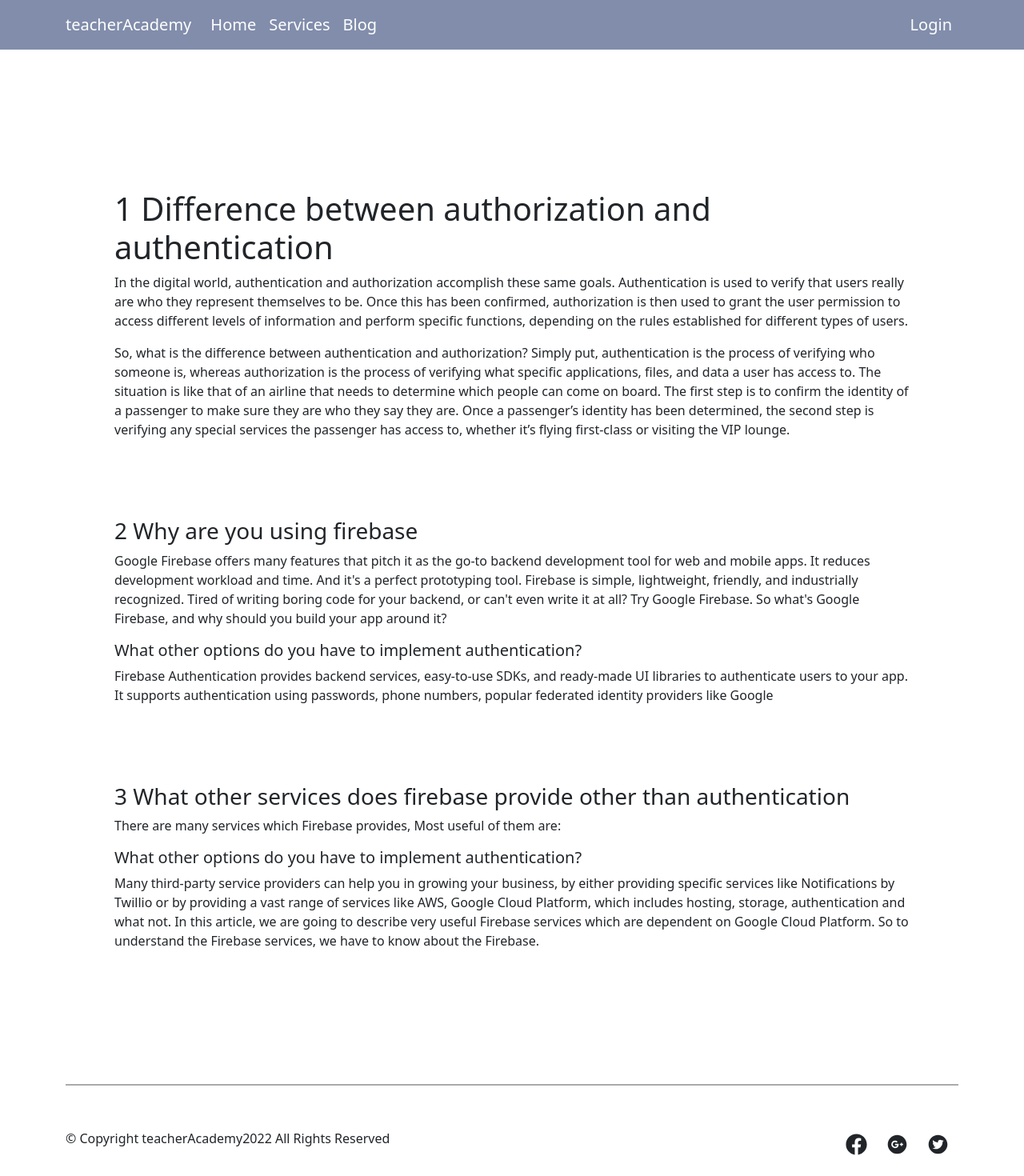
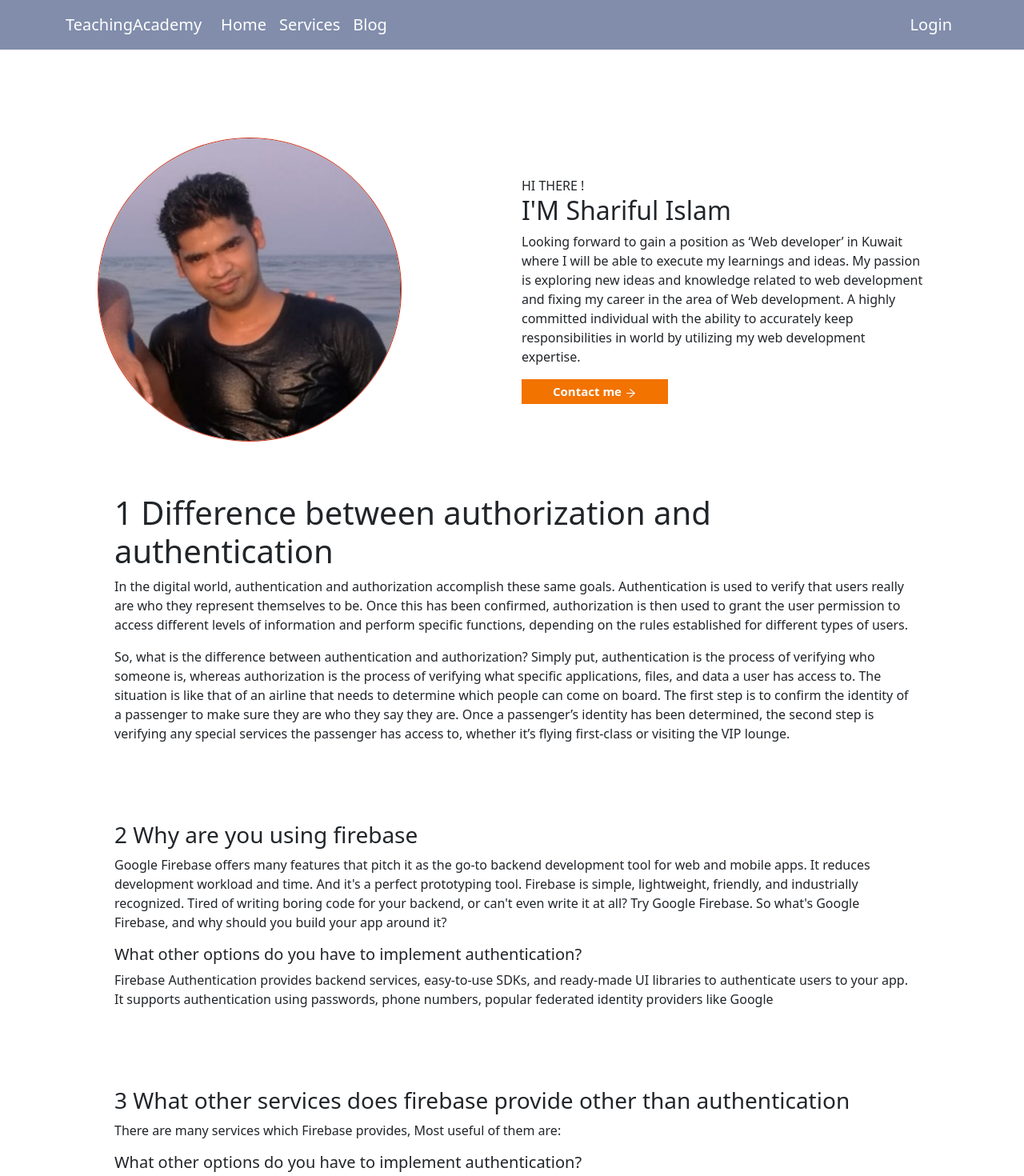
Before and after one commit to sharifulislm/Assignment-10, a React (Create React App) app: page /Blog in a window 1280 px wide. Shown: the top 1470 px of the page at 80% size. Built offline with nearby package versions, Linux system fonts and the light colour scheme; no server answers.

Commit message:
wrie description about projects

```diff
--- a/public/index.html
+++ b/public/index.html
@@ -24,7 +24,7 @@
       work correctly both with client-side routing and a non-root public URL.
       Learn how to configure a non-root public URL by running `npm run build`.
     -->
-    <title>teacherAcademy</title>
+    <title>TeachingAcademy</title>
   </head>
   <body>
     <noscript>You need to enable JavaScript to run this app.</noscript>
--- a/src/conponents/Blog/Blog.js
+++ b/src/conponents/Blog/Blog.js
@@ -1,9 +1,12 @@
 import React from 'react';
+import Profile from '../Profile/Profile';
 import './Blog.css';
 
 const Blog = () => {
     return (
         <div className='content-box'>
+
+             <Profile></Profile>
 
 
           <div className='text-content m-3 mt-5 mb-4'>
--- a/src/conponents/Footer/Footer.css
+++ b/src/conponents/Footer/Footer.css
@@ -2,7 +2,9 @@
     height: 2px;
     background: #ababab;
 }
+
 .socal-icon svg {
     font-size: 27px;
     margin: 12px;
+
 }
--- a/src/conponents/Footer/Footer.js
+++ b/src/conponents/Footer/Footer.js
@@ -10,10 +10,10 @@
         <div className='container mb-5 mt-5'>
             <div className='aline-border'></div>
 
-            <div className='d-flex justify-content-between mt-5 mt-5 align-items-center'>
-             <div className='pera'><p>© Copyright teacherAcademy2022 All Rights Reserved</p></div>
+            <div className='d-flex row justify-content-between mt-5 mt-5 align-items-center'>
+             <div className='pera col-12 col-lg-6 col-md-6'><p>© Copyright teacherAcademy2022 All Rights Reserved</p></div>
 
-             <div className='socal-icon'>
+             <div className='socal-icon  col-12 col-lg-6 col-md-6'>
                <FaFacebook></FaFacebook>
                <AiFillGooglePlusCircle></AiFillGooglePlusCircle>
                <AiFillTwitterCircle></AiFillTwitterCircle>
--- a/src/conponents/Header/Header.js
+++ b/src/conponents/Header/Header.js
@@ -18,7 +18,7 @@
       <>
       <Navbar className='navbar-box' collapseOnSelect expand="lg" sticky='top' bg="light" variant="dark">
 <Container>
-<Navbar.Brand as={Link}to ="/"><img height={30} src='' alt="" />teacherAcademy</Navbar.Brand>
+<Navbar.Brand as={Link}to ="/"><img height={30} src='' alt="" />TeachingAcademy</Navbar.Brand>
 <Navbar.Toggle aria-controls="responsive-navbar-nav" />
 <Navbar.Collapse id="responsive-navbar-nav">
 <Nav className="me-auto">
--- a/src/conponents/Home/Home.js
+++ b/src/conponents/Home/Home.js
@@ -7,13 +7,13 @@
 
         <div className='Home-page'>
 
-<div className='content-pera'>
+       {/* <div className='content-pera '> */}
  {/* <h1> Pre and Primary <br></br> Teacher Training Courses</h1> */}
- <h3>Welcome our teacherAcademy
-</h3>
- <p>Rapidiously expedite granular imperatives before economically sound web services. Credibly actualize pandemic strategic themeplatform</p>
+ {/* <h3>Welcome ourTeachingAcademy
+</h3> */}
+{/* <p>Rapidiously expedite granular imperatives before economically sound web services. Credibly actualize pandemic strategic themeplatform</p> */}
 
-</div>
+{/* </div> */}
 
 
         </div>
--- /dev/null
+++ b/src/conponents/Profile/Profile.css
@@ -0,0 +1,12 @@
+img.w-75 {
+    border-radius: 100%;
+    border: 1px solid #cf2e14;
+}
+button.about-btn {
+    font-size: 15px;
+    border: none;
+    font-weight: 800;
+    padding: 4px 39px;
+    background: #f27300;
+    color: white;
+}
--- /dev/null
+++ b/src/conponents/Profile/Profile.js
@@ -0,0 +1,31 @@
+import React from 'react';
+import img from '../image/sharifulislam26630.jpg';
+import './Profile.css';
+import { AiOutlineArrowRight } from "react-icons/ai";
+
+const Profile = () => {
+    return (
+        <div className='container'>
+           <div className='d-flex row justify-content-center align-items-center'>
+
+               <div className='col-12 col-lg-6 col-md-6'> <img className='w-75' src={img} alt="" /></div>
+               <div className='col-12 col-lg-6 col-md-6'>
+                  <span className='hi'> HI THERE !</span>
+<h2 className='name'> I'M<span className='im'> Shariful Islam </span> </h2>
+                    <p>
+Looking forward to gain a position as ‘Web developer’ in Kuwait where I will be able to execute my learnings and ideas. My passion is exploring new ideas and knowledge related to web development and fixing my career in the area of Web development. A highly committed individual with the ability to accurately keep responsibilities in world by utilizing my web development expertise. </p>
+
+<button className='about-btn'>Contact me <AiOutlineArrowRight></AiOutlineArrowRight></button>
+</div>
+
+
+               </div>
+
+
+
+
+        </div>
+    );
+};
+
+export default Profile;
```
Also changed, not shown: src/conponents/image/sharifulislam26630.jpg (added), 1 other file (tests, documents, lock files or other folders).
